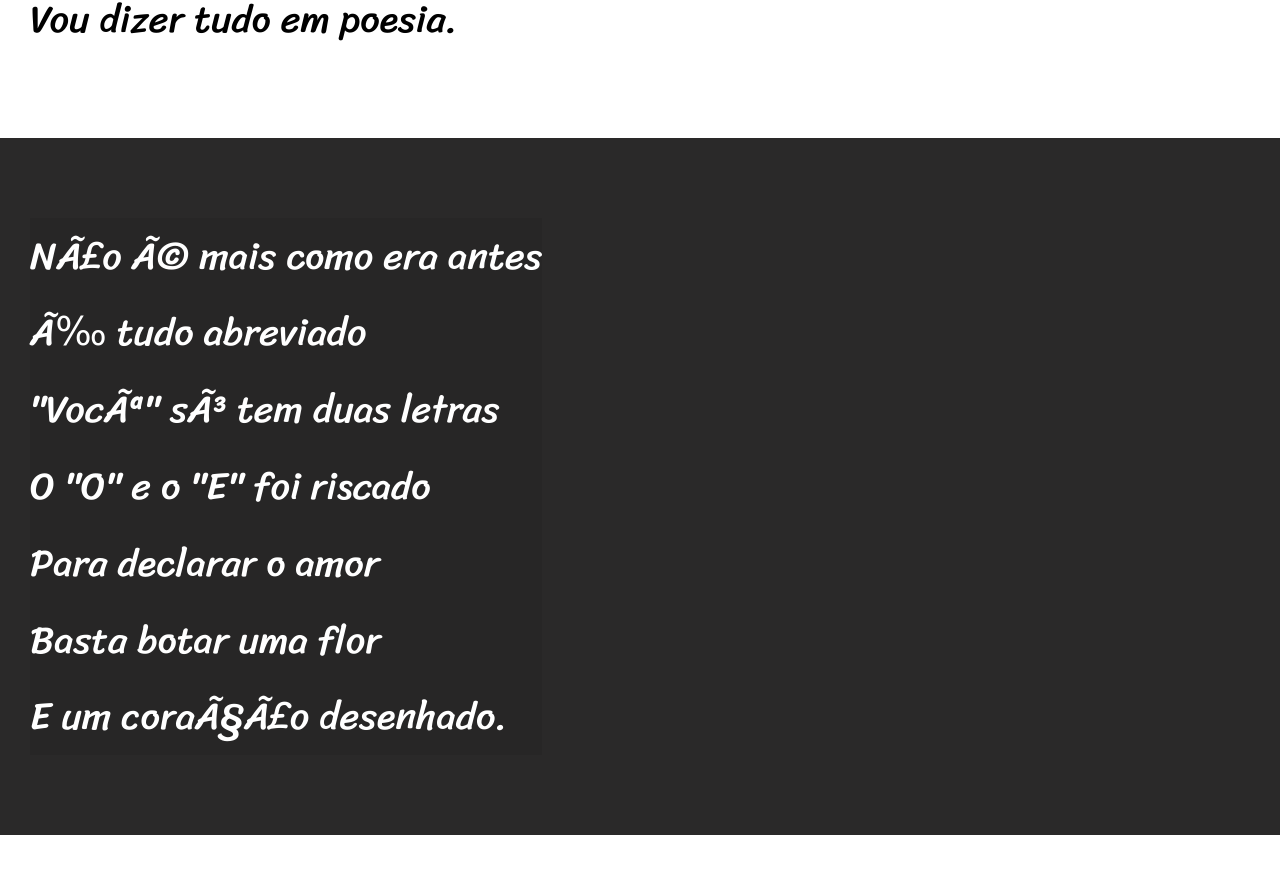
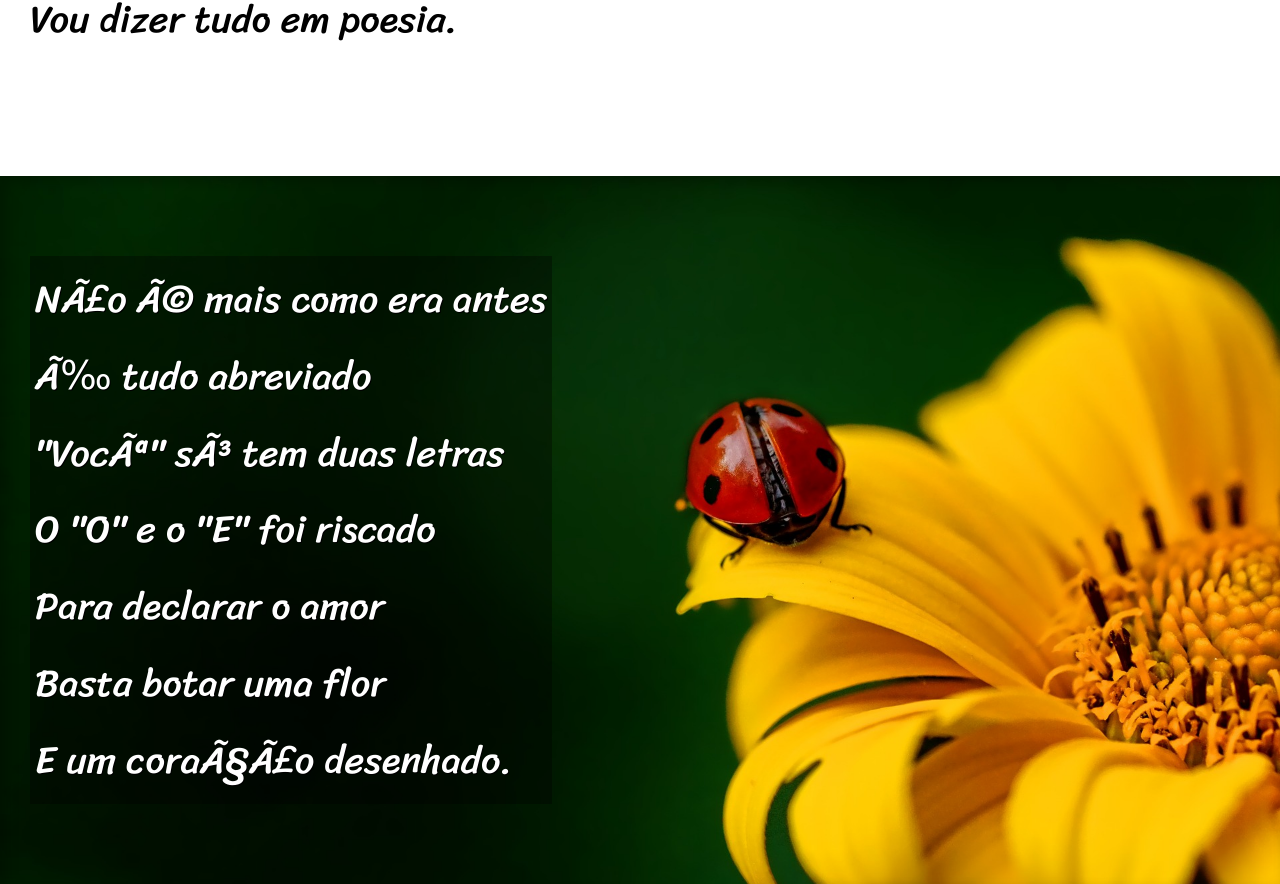
Before and after one commit to HysraeltonMatos/html-css, a plain HTML site: page desafios/desafio12/index.html in a window 1280 px wide. Shown: the part 840-1724 px from the top of the page. Drawn offline with Linux system fonts and the light colour scheme.

Commit message:
site cordel pronto.

```diff
--- a/desafios/desafio12/estilo/style.css
+++ b/desafios/desafio12/estilo/style.css
@@ -55,7 +55,9 @@ section {
     padding-left: 30px;
     font-size: 3vw;
 }
-
+section > p {
+    padding-bottom: 1em;
+}
 section.normal {
     background-color: white;
     color: black;
@@ -64,11 +66,30 @@ section.normal {
 section.imagem {
     background-color: rgb(42, 41, 41);
     color: white;
+    box-shadow: inset 6px 6px 13px 0px rgba(0, 0, 0, 0.227);
+    background-size: cover;
+    background-attachment: fixed;
 }
 
 section.imagem > p {
     display: inline-block;
-    background-color: rgba(0, 0, 0, 0.07);
+    padding: 5px;
+    background-color: rgba(0, 0, 0, 0.348);
+    text-shadow: 1px 1px 0px black;
+
+}
+
+section#img01{
+    background-image: url(../imagens/background001.jpg);
+    background-position: right center;
+
+
+}
+
+section#img02{
+    background-image: url(../imagens/background002.jpg);
+    background-position: center center;
+
 }
 footer {
     background-color: black;
--- a/desafios/desafio12/index.html
+++ b/desafios/desafio12/index.html
@@ -27,7 +27,7 @@
 
 
 
-    <section class="imagem">
+    <section class="imagem" id="img01">
         <p>
             Não é mais como era antes<br>
             É tudo abreviado<br>
@@ -50,6 +50,7 @@
             Agora é .com<br>
             Se o saite é muito bom<br>
             Ele vale um alto preço.<br>
+            <br>
             Pra piorar a liguagem<br>
             O emoticom é um risco<br>
             Tem símbolo para tudo<br>
@@ -62,7 +63,7 @@
 
 
 
-    <section class="imagem">
+    <section class="imagem" id="img02">
         <p>
             Tenho saudade das cartas<br>
             Escritas com a própria mão<br>
@@ -85,6 +86,7 @@
             Abriu outro aplicativo <br>
             O mundo ficou cativo <br>
             Da tecnologia do agora. <br>
+            <br>
             Felizmente, pra orar <br>
             Não precisa de internet <br>
             Deus escuta todo mundo <br>
```
